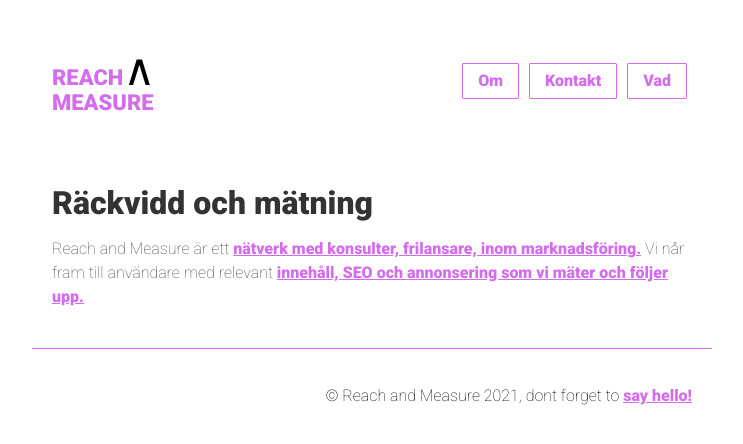
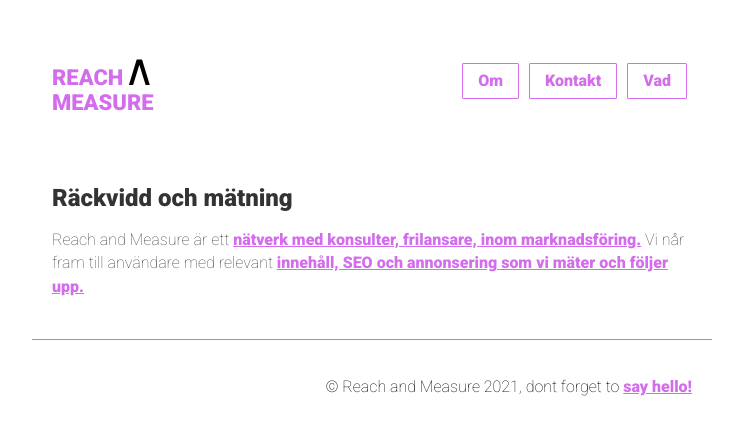
Before and after one commit to reachandmeasure/RetM, a Jekyll site: the page built from index.md, in a window 1280 px wide. Shown: the top 444 px of the page, without its empty margins (268-1011 px from the left). Built offline with Jekyll 4.4.1, drawn with Linux system fonts in a browser that asks for light colours.

```diff
--- a/index.md
+++ b/index.md
@@ -4,5 +4,5 @@ title: Här är vi
 layout: normal
 ---
 
-# Räckvidd och mätning
+## Räckvidd och mätning
 Reach and Measure är ett [nätverk med konsulter, frilansare, inom marknadsföring.](https://reachandmeasure.se/om/) Vi når fram till användare med relevant [innehåll, SEO och annonsering som vi mäter och följer upp.](https://reachandmeasure.se/vad/)
```
